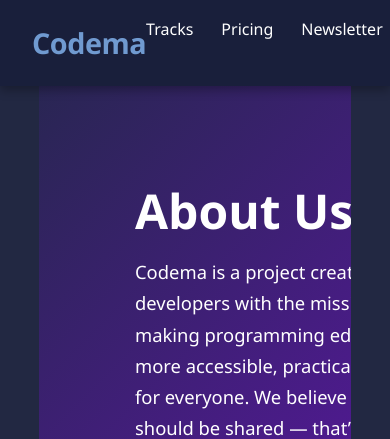
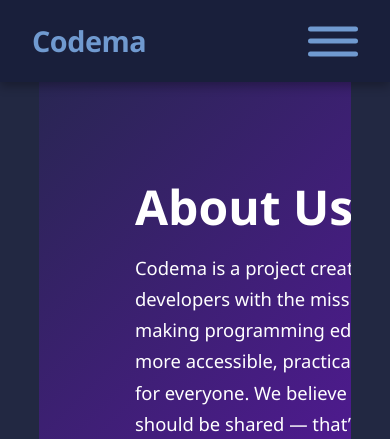
Before and after one commit to Angeel18/Codema, a PHP site: page /aboutUs.php in a window 390 px wide; the page is wider, and only the part inside the window is pictured. Shown: the top 439 px of that part. Run offline with PHP 8.4, Linux system fonts and the light colour scheme.

Commit message:
testeando header responsivo

```diff
--- a/header.php
+++ b/header.php
@@ -1,9 +1,14 @@
 <header class="reveal">
   <a href="/" class="logo">Codema</a>
-  <nav>
-    <ul>
 
+    <button class="hamburger" id="hamburger">
+      <span class="hamburger-box"></span>
+      <span class="hamburger-box"></span>
+      <span class="hamburger-box"></span>
+    </button>
 
+  <nav class="nav-container">
+    <ul class="nav-list">
       <?php if (isset($_SESSION['id_user'])): ?>
         <li><a href="/exercises/selectorView">Exercises</a></li>
         <li><a href="/courses">Courses</a></li>
@@ -53,4 +58,12 @@
     });
   }, { threshold: .15 });
   reveals.forEach(el => io.observe(el));
+
+  const hamburger = document.querySelector('.hamburger');
+
+  hamburger.addEventListener('click', function() {
+      hamburger.classList.toggle('active');
+  });
+
+
 </script>
--- a/styles/homeStyles.css
+++ b/styles/homeStyles.css
@@ -79,6 +79,63 @@ nav a {
 
 nav a:hover {
     color: var(--secondary-color);
+}
+.hamburger{
+    display: flex;
+    /* flex-direction: column; */
+    gap: 3px;
+}
+
+
+.hamburger {
+height: 50px;
+width: 50px;
+margin-left: auto;
+position: relative;
+background-color: var(--header-footer-bg);
+border: none;
+display: none;
+}
+
+.hamburger span{
+    height: 5px;
+    width: 100%;
+    background-color: var(--secondary-color);
+    border-radius: 25px;
+    position: absolute;
+    top: 50%;
+    left:50%;
+    transform:  translate(-50%, -50%);
+    transition:  .3s ease;
+}
+.hamburger span:nth-child(1){
+    top: 25%;
+}
+.hamburger span:nth-child(3){
+    top: 75%;
+}
+
+.hamburger.active span:nth-child(1){
+    top: 50%;
+    transform:  translate(-50%, -50%) rotate(45deg);
+
+}
+.hamburger.active span:nth-child(2){
+   opacity:0;
+}
+.hamburger.active span:nth-child(3){
+    top: 50%;
+    transform:  translate(-50%, -50%) rotate(-45deg);
+
+}
+
+@media(max-width: 768px)  {
+    .hamburger{
+        display:block
+    }
+    .nav-container{
+        display: none;
+    }
 }
 
 /* ==== Buttons ================================= */
```
